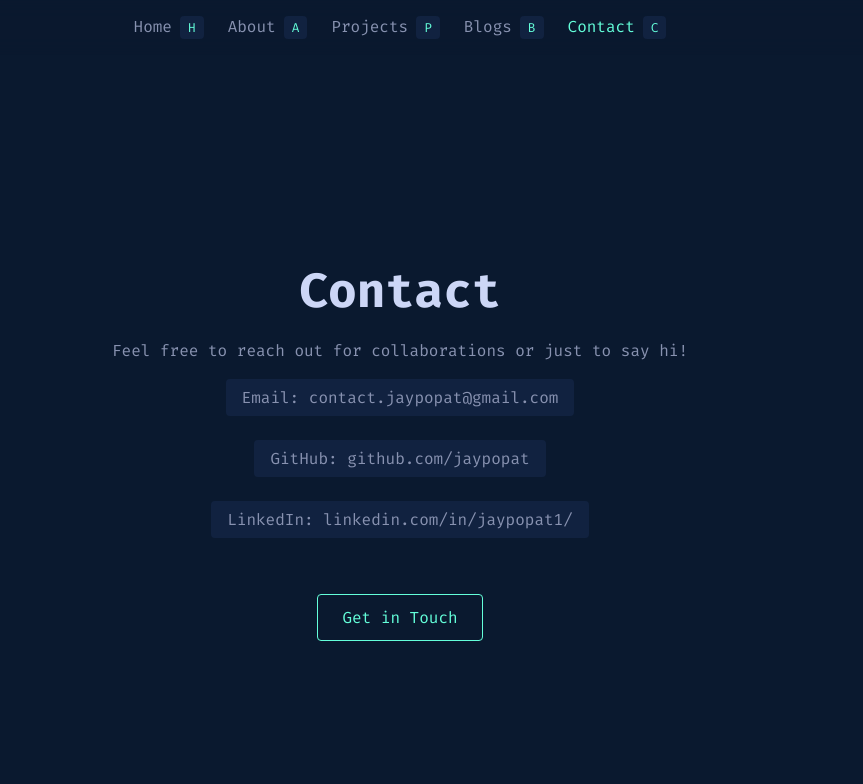
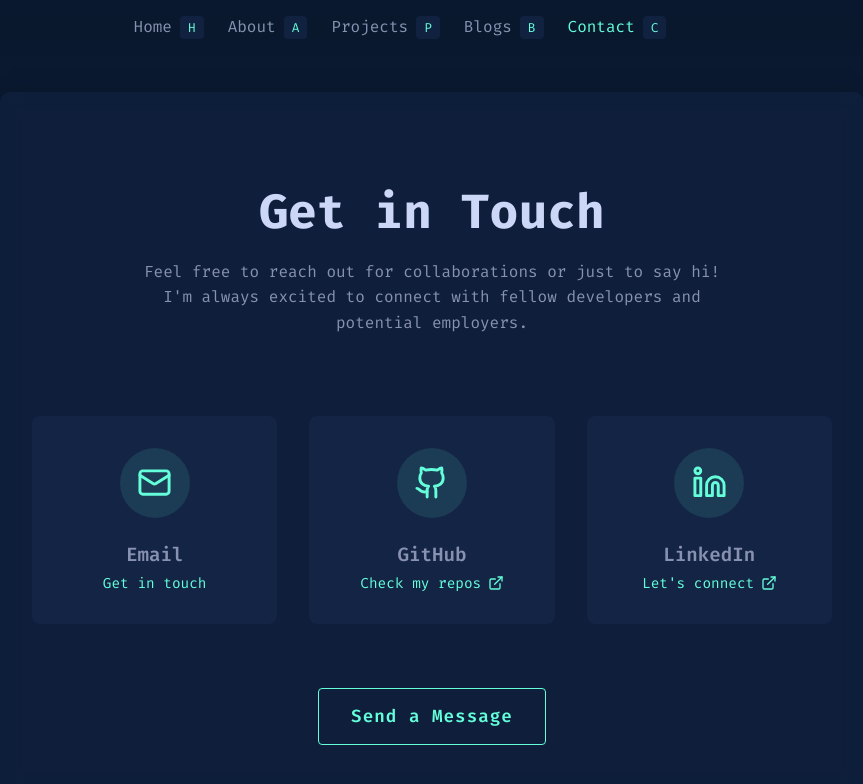
Before and after one commit to jaypopat/portfolio, a React (Vite) app: page /contact in a window 1280 px wide. Shown: the top 784 px of the page, without its empty margins (240-1103 px from the left). Built offline with nearby package versions, Linux system fonts and the light colour scheme.

Commit message:
organised codebase and improved contact page

```diff
--- a/src/App.jsx
+++ b/src/App.jsx
@@ -11,7 +11,15 @@
 import { BlogPost } from "./components/BlogPost";
 import { Blogs } from "./components/Blogs";
 import { About } from "./components/About";
-import { Description } from "./components/StyledComponents";
+import {
+  Description,
+  Button,
+  Section,
+  Title,
+  Subtitle,
+} from "./components/StyledComponents";
+import { Contact } from "./components/Contact";
+import { Projects } from "./components/Projects";
 
 // Styles
 const GlobalStyle = createGlobalStyle`
@@ -22,11 +30,6 @@ import { Description } from "./components/StyledComponents";
       background-color: #0a192f;
       color: #8892b0;
     }
-  `;
-
-  const fadeIn = keyframes`
-    from { opacity: 0; }
-    to { opacity: 1; }
   `;
 
 const Container = styled.div`
@@ -80,67 +83,6 @@ import { Description } from "./components/StyledComponents";
   text-align: center;
 `;
 
-  export const Section = styled.section`
-    animation: ${fadeIn} 0.5s ease-in;
-    display: flex;
-    flex-direction: column;
-    align-items: center;
-    width: 100%;
-  `;
-
-  export const Title = styled.h1`
-    font-size: 3rem;
-    color: #ccd6f6;
-    margin-bottom: 1rem;
-  `;
-
-  export const Subtitle = styled.h2`
-    font-size: 1.75rem;
-    color: #64ffda;
-    margin-bottom: 1rem;
-  `;
-
-
-
-  export const List = styled.ul`
-    list-style-type: none;
-    padding: 0;
-    display: flex;
-    flex-wrap: wrap;
-    justify-content: center;
-    gap: 1rem;
-    width: 100%;
-    max-width: 600px;
-  `;
-
-  export const ListItem = styled.li`
-    margin-bottom: 0.5rem;
-    background-color: #112240;
-    padding: 0.5rem 1rem;
-    border-radius: 4px;
-    transition: transform 0.3s ease;
-
-    &:hover {
-      transform: translateY(-5px);
-    }
-  `;
-
-  export const Button = styled(Link)`
-    display: inline-block;
-    background-color: transparent;
-    color: #64ffda;
-    border: 1px solid #64ffda;
-    border-radius: 4px;
-    padding: 0.75rem 1.5rem;
-    margin-top: 2rem;
-    text-decoration: none;
-    transition: all 0.3s ease;
-
-    &:hover {
-      background-color: rgba(100, 255, 218, 0.1);
-    }
-  `;
-
 const KeyboardShortcut = styled.span`
   display: inline-block;
   background-color: #112240;
@@ -161,45 +103,6 @@ import { Description } from "./components/StyledComponents";
       and Rust development.
     </Description>
     <Button to="/about">Explore More</Button>
-    </Section>
-  );
-
-  const Projects = () => (
-    <Section>
-      <Title>Projects</Title>
-      <List>
-        <ListItem>
-          Decentralised Supply Chain Management Appchain - Coming soon
-        </ListItem>
-        <ListItem>Brainbox - Obsidian clone - Coming soon</ListItem>
-        <ListItem>Warp - Location based chatroom</ListItem>
-        <ListItem>
-          Roaming Kitchen - NextJS App for a Food truck Business
-        </ListItem>
-      </List>
-      <Button
-        as="a"
-        href="https://github.com/jaypopat"
-        target="_blank"
-        rel="noopener noreferrer"
-      >
-        View on GitHub
-      </Button>
-    </Section>
-  );
-
-  const Contact = () => (
-    <Section>
-      <Title>Contact</Title>
-      <Description>Feel free to reach out for collaborations or just to say hi!</Description>
-      <List>
-        <ListItem>Email: contact.jaypopat@gmail.com</ListItem>
-        <ListItem>GitHub: github.com/jaypopat</ListItem>
-        <ListItem>LinkedIn: linkedin.com/in/jaypopat1/</ListItem>
-      </List>
-      <Button as="a" href="mailto:jay.popat@example.com">
-        Get in Touch
-      </Button>
   </Section>
 );
 
--- a/src/components/BlogPost.jsx
+++ b/src/components/BlogPost.jsx
@@ -1,7 +1,6 @@
 import { useParams } from "react-router-dom";
 import { Link } from "react-router-dom";
-import { Section, Title, Description } from "./StyledComponents";
-import { Button } from "../App";
+import { Section, Title, Description, Button } from "./StyledComponents";
 export const BlogPost = () => {
   // const { id } = useParams();
   // Fetch blog post data based on id
--- /dev/null
+++ b/src/components/Contact.jsx
@@ -0,0 +1,276 @@
+import React from "react";
+import styled, { keyframes } from "styled-components";
+import { Mail, Github, Linkedin, ExternalLink } from "lucide-react";
+import {
+  Description,
+  Title,
+  Button,
+  Section,
+  fadeIn,
+  slideIn,
+} from "./StyledComponents";
+
+const ContactContainer = styled.div`
+  display: flex;
+  flex-direction: column;
+  align-items: center;
+  max-width: 800px;
+  width: 100%;
+  margin: 0 auto;
+  padding: 3rem 2rem;
+  background: rgba(17, 34, 64, 0.7);
+  backdrop-filter: blur(10px);
+  border-radius: 10px;
+  box-shadow: 0 10px 30px -10px rgba(2, 12, 27, 0.7);
+
+  @media (max-width: 768px) {
+    padding: 2rem 1.5rem;
+  }
+`;
+
+const ContactGrid = styled.div`
+  display: grid;
+  grid-template-columns: repeat(auto-fit, minmax(220px, 1fr));
+  gap: 2rem;
+  width: 100%;
+  margin: 3rem 0;
+
+  @media (max-width: 768px) {
+    grid-template-columns: repeat(auto-fit, minmax(180px, 1fr));
+    gap: 1.5rem;
+  }
+`;
+
+const pulse = keyframes`
+  0% {
+    box-shadow: 0 0 0 0 rgba(100, 255, 218, 0.4);
+  }
+  70% {
+    box-shadow: 0 0 0 10px rgba(100, 255, 218, 0);
+  }
+  100% {
+    box-shadow: 0 0 0 0 rgba(100, 255, 218, 0);
+  }
+`;
+
+const ContactItem = styled.div`
+  background: rgba(29, 45, 80, 0.5);
+  border-radius: 8px;
+  transition: all 0.3s ease;
+  animation: ${slideIn} 0.5s ease forwards, ${fadeIn} 0.5s ease forwards;
+  opacity: 0;
+  transform: translateY(20px);
+
+  &:nth-child(1) {
+    animation-delay: 0.1s;
+  }
+  &:nth-child(2) {
+    animation-delay: 0.2s;
+  }
+  &:nth-child(3) {
+    animation-delay: 0.3s;
+  }
+
+  &:hover {
+    transform: translateY(-5px);
+    background: rgba(29, 45, 80, 0.8);
+    box-shadow: 0 4px 8px rgba(0, 0, 0, 0.2);
+  }
+`;
+
+const ContactLink = styled.a`
+  color: #8892b0;
+  text-decoration: none;
+  font-size: 1rem;
+  transition: all 0.3s ease;
+  display: flex;
+  flex-direction: column;
+  align-items: center;
+  padding: 2rem 1.5rem;
+  height: 100%;
+
+  &:hover {
+    color: #64ffda;
+  }
+
+  &:focus {
+    outline: 2px solid #64ffda;
+    outline-offset: 2px;
+  }
+`;
+
+const IconWrapper = styled.div`
+  display: flex;
+  align-items: center;
+  justify-content: center;
+  width: 70px;
+  height: 70px;
+  background: rgba(100, 255, 218, 0.1);
+  border-radius: 50%;
+  margin-bottom: 1.5rem;
+  animation: ${pulse} 2s infinite;
+
+  @media (max-width: 480px) {
+    width: 60px;
+    height: 60px;
+  }
+`;
+
+const ContactText = styled.span`
+  font-size: 1.2rem;
+  font-weight: 600;
+  text-align: center;
+  margin-bottom: 0.5rem;
+
+  @media (max-width: 480px) {
+    font-size: 1.1rem;
+  }
+`;
+
+const ContactSubText = styled.span`
+  font-size: 0.9rem;
+  color: #64ffda;
+  display: flex;
+  align-items: center;
+  justify-content: center;
+  text-align: center;
+  line-height: 1.2;
+
+  @media (max-width: 480px) {
+    font-size: 0.85rem;
+  }
+`;
+
+const StyledButton = styled(Button)`
+  margin-top: 1rem;
+  padding: 1rem 2rem;
+  font-size: 1.1rem;
+  font-weight: 600;
+  letter-spacing: 1px;
+  position: relative;
+  overflow: hidden;
+  z-index: 1;
+
+  &:before {
+    content: "";
+    position: absolute;
+    background: #64ffda;
+    bottom: 0;
+    left: 0;
+    right: 0;
+    top: 100%;
+    z-index: -1;
+    transition: top 0.3s ease-in-out;
+  }
+
+  &:hover:before {
+    top: 0;
+  }
+
+  &:hover {
+    color: #0a192f;
+  }
+
+  @media (max-width: 480px) {
+    font-size: 1rem;
+    padding: 0.85rem 1.75rem;
+  }
+`;
+
+const StyledTitle = styled(Title)`
+  @media (max-width: 768px) {
+    font-size: 2.5rem;
+  }
+
+  @media (max-width: 480px) {
+    font-size: 2.25rem;
+  }
+`;
+
+const StyledDescription = styled(Description)`
+  text-align: center;
+  max-width: 600px;
+  margin-bottom: 2rem;
+
+  @media (max-width: 768px) {
+    font-size: 0.95rem;
+  }
+
+  @media (max-width: 480px) {
+    font-size: 0.9rem;
+  }
+`;
+
+export const Contact = () => {
+  return (
+    <Section>
+      <ContactContainer>
+        <StyledTitle>Get in Touch</StyledTitle>
+        <StyledDescription>
+          Feel free to reach out for collaborations or just to say hi! I'm
+          always excited to connect with fellow developers and potential
+          employers.
+        </StyledDescription>
+        <ContactGrid>
+          <ContactItem>
+            <ContactLink
+              href="mailto:contact.x@gmail.com"
+              aria-label="Email me"
+            >
+              <IconWrapper>
+                <Mail size={35} color="#64ffda" aria-hidden="true" />
+              </IconWrapper>
+              <ContactText>Email</ContactText>
+              <ContactSubText>Get in touch</ContactSubText>
+            </ContactLink>
+          </ContactItem>
+          <ContactItem>
+            <ContactLink
+              href="https://github.com/x"
+              target="_blank"
+              rel="noopener noreferrer"
+              aria-label="Visit my GitHub profile"
+            >
+              <IconWrapper>
+                <Github size={35} color="#64ffda" aria-hidden="true" />
+              </IconWrapper>
+              <ContactText>GitHub</ContactText>
+              <ContactSubText>
+                Check my repos
+                <ExternalLink
+                  size={16}
+                  style={{ marginLeft: "0.4rem" }}
+                  aria-hidden="true"
+                />
+              </ContactSubText>
+            </ContactLink>
+          </ContactItem>
+          <ContactItem>
+            <ContactLink
+              href="https://linkedin.com/in/x/"
+              target="_blank"
+              rel="noopener noreferrer"
+              aria-label="Visit my LinkedIn profile"
+            >
+              <IconWrapper>
+                <Linkedin size={35} color="#64ffda" aria-hidden="true" />
+              </IconWrapper>
+              <ContactText>LinkedIn</ContactText>
+              <ContactSubText>
+                Let's connect
+                <ExternalLink
+                  size={16}
+                  style={{ marginLeft: "0.4rem" }}
+                  aria-hidden="true"
+                />
+              </ContactSubText>
+            </ContactLink>
+          </ContactItem>
+        </ContactGrid>
+        <StyledButton as="a" href="mailto:contact.x@gmail.com">
+          Send a Message
+        </StyledButton>
+      </ContactContainer>
+    </Section>
+  );
+};
--- /dev/null
+++ b/src/components/Projects.jsx
@@ -0,0 +1,24 @@
+import { Button, Section, Title, List, ListItem } from "./StyledComponents";
+export const Projects = () => (
+  <Section>
+    <Title>Projects</Title>
+    <List>
+      <ListItem>
+        Decentralised Supply Chain Management Appchain - Coming soon
+      </ListItem>
+      <ListItem>Brainbox - Obsidian clone - Coming soon</ListItem>
+      <ListItem>Warp - Location based chatroom</ListItem>
+      <ListItem>
+        Roaming Kitchen - NextJS App for a Food truck Business
+      </ListItem>
+    </List>
+    <Button
+      as="a"
+      href="https://github.com/jaypopat"
+      target="_blank"
+      rel="noopener noreferrer"
+    >
+      View on GitHub
+    </Button>
+  </Section>
+);
--- a/src/components/StyledComponents.js
+++ b/src/components/StyledComponents.js
@@ -1,5 +1,5 @@
 import styled, { keyframes } from "styled-components";
-
+import { Link } from "react-router-dom";
 export const fadeIn = keyframes`
   from { opacity: 0; }
   to { opacity: 1; }
@@ -24,10 +24,10 @@ export const Title = styled.h1`
   margin-bottom: 1rem;
 `;
 
-export const Description = styled.p`
-  line-height: 1.6;
-  max-width: 600px;
-  margin: 0 auto;
+export const Subtitle = styled.h2`
+  font-size: 1.75rem;
+  color: #64ffda;
+  margin-bottom: 1rem;
 `;
 
 export const List = styled.ul`
@@ -39,6 +39,28 @@ export const List = styled.ul`
   gap: 1rem;
   width: 100%;
   max-width: 600px;
+`;
+
+export const Button = styled(Link)`
+  display: inline-block;
+  background-color: transparent;
+  color: #64ffda;
+  border: 1px solid #64ffda;
+  border-radius: 4px;
+  padding: 0.75rem 1.5rem;
+  margin-top: 2rem;
+  text-decoration: none;
+  transition: all 0.3s ease;
+
+  &:hover {
+    background-color: rgba(100, 255, 218, 0.1);
+  }
+`;
+
+export const Description = styled.p`
+  line-height: 1.6;
+  max-width: 600px;
+  margin: 0 auto;
 `;
 
 export const ListItem = styled.li`
--- a/src/components/WorkExperience.jsx
+++ b/src/components/WorkExperience.jsx
@@ -192,7 +192,7 @@ const WorkExperience = () => {
                   Gained in-depth knowledge of tokenomics and Substrate
                   technologies.
                 </li>
-              </ul>
+                          </ul>
             </StyledText>
           </ExperienceContent>
         </ExperienceItem>
```
Lines whose indentation alone changed are shown as unchanged.
